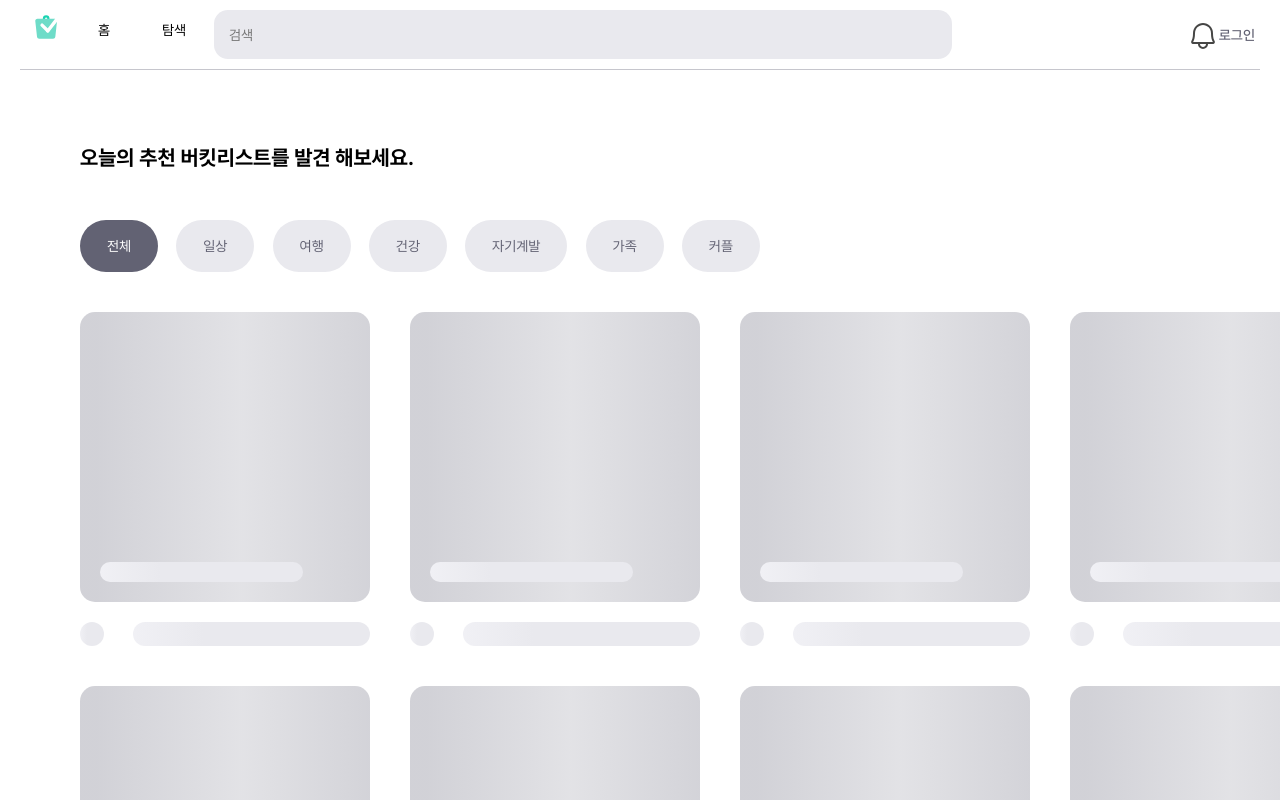
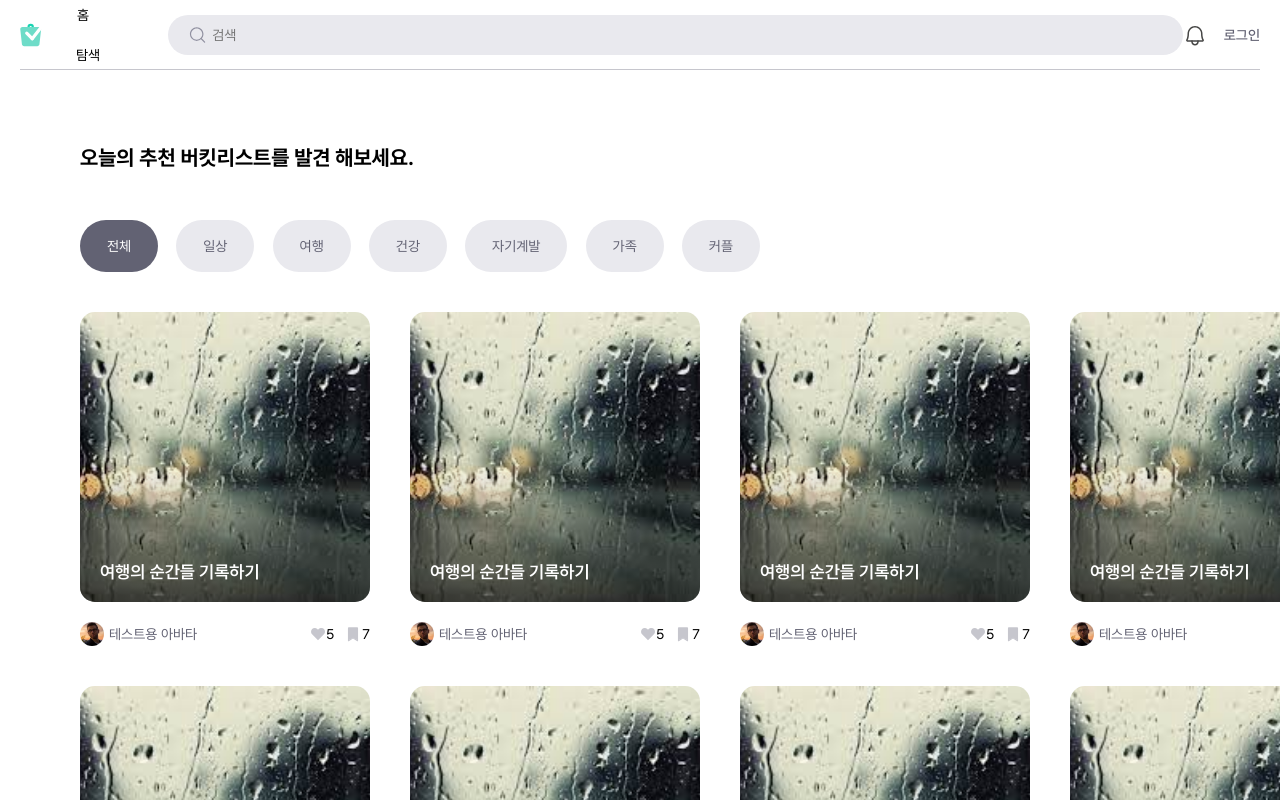
Before and after one commit to neptune588/Picket-FE-deploy-, a React (Vite) app: page /search in a window 1280 px wide. Shown: the top 800 px of the page. Built offline with nearby package versions, Linux system fonts and the light colour scheme.

Commit message:
feat:#17 검색 모달 레이아웃 완성

```diff
--- a/src/components/NavBar/index.jsx
+++ b/src/components/NavBar/index.jsx
@@ -4,39 +4,44 @@ import { useNavigate } from "react-router-dom";
 import { useSelector, useDispatch } from "react-redux";
 import { setBoolean } from "@/store/searchModalSlice";
 
+import ThumnailCard from "@/components/ThumnailCard";
+
 import {
   NavBarWrapper,
   SymbolIcon,
   NavStyle,
+  NavLinkBox,
+  SearchBarBox,
+  SearchIcon,
   SearchBar,
+  CloseButton,
+  CloseCrossIcon,
   AlarmBox,
   AlarmIcon,
   Profile,
   Dropdown,
   LoginNotice,
-  SearchWrraper,
+  SubTitle,
+  NavTagBox,
+  NavTag,
+  ThumnailCardBox,
+  SearchModalWrraper,
   SearchModal,
 } from "@/components/NavBar/style";
 
 export default function NavBar() {
-  const nav = useNavigate();
+  const navigate = useNavigate();
   const dispatch = useDispatch();
+
   const currentModalState = useSelector((state) => {
     return state.searchModal.currentModalState;
   });
 
   const [dropdownOpen, setDropdownOpen] = useState(false);
   const [userNickName, setUserNickName] = useState(null);
-  //const [searchModalOpen, setSearchModalOpen] = useState(false);
 
-  const OnClickAlarm = () => {
-    nav(`/alarm`);
-  };
   const OnClickDropdown = () => {
     setDropdownOpen(!dropdownOpen);
-  };
-  const OnClickMypage = () => {
-    nav(`/profile`);
   };
 
   const loginCheck = () => {
@@ -65,22 +70,48 @@ export default function NavBar() {
     <>
       <NavBarWrapper>
         <SymbolIcon />
-        <NavStyle to="/">홈</NavStyle>
-        <NavStyle to="/search">탐색</NavStyle>
-        <SearchBar
-          placeholder="검색"
-          onClick={() => {
-            dispatch(setBoolean());
-          }}
-        />
+        <NavLinkBox>
+          <NavStyle to="/" $width={"50px"}>
+            홈
+          </NavStyle>
+          <NavStyle to="/search" $width={"60px"}>
+            탐색
+          </NavStyle>
+        </NavLinkBox>
+        <SearchBarBox>
+          <SearchBar
+            placeholder="검색"
+            onClick={() => {
+              dispatch(setBoolean());
+            }}
+          />{" "}
+          <SearchIcon />
+          {currentModalState && (
+            <CloseButton>
+              <CloseCrossIcon />
+            </CloseButton>
+          )}
+        </SearchBarBox>
         <AlarmBox>
-          <AlarmIcon onClick={OnClickAlarm} />
+          <AlarmIcon
+            onClick={() => {
+              navigate("/alarm");
+            }}
+            $width={"24px"}
+            $height={"24px"}
+          />
           {userNickName ? (
             <Profile onClick={OnClickDropdown}>
               {userNickName}
               {dropdownOpen && (
                 <Dropdown>
-                  <li onClick={OnClickMypage}>내 프로필</li>
+                  <li
+                    onClick={() => {
+                      navigate("/profile");
+                    }}
+                  >
+                    내 프로필
+                  </li>
                   <li>프로필 편집</li>
                   <li onClick={handleSignOut}>로그아웃</li>
                 </Dropdown>
@@ -89,7 +120,7 @@ export default function NavBar() {
           ) : (
             <LoginNotice
               onClick={() => {
-                nav("/auth/signin");
+                navigate("/auth/signin");
               }}
             >
               로그인
@@ -98,9 +129,25 @@ export default function NavBar() {
         </AlarmBox>
       </NavBarWrapper>
       {currentModalState && (
-        <SearchWrraper>
-          <SearchModal></SearchModal>
-        </SearchWrraper>
+        <SearchModalWrraper>
+          <SearchModal>
+            <SubTitle>추천 버킷 리스트</SubTitle>
+            <NavTagBox>
+              <NavTag>유튜브 시작하기</NavTag>
+              <NavTag>타투하기</NavTag>
+              <NavTag>미라클 모닝</NavTag>
+              <NavTag>공모전 나가기</NavTag>
+              <NavTag>커플링 맞추기</NavTag>
+            </NavTagBox>
+            <SubTitle>최근 본 버킷 리스트</SubTitle>
+            <ThumnailCardBox>
+              <ThumnailCard width={"230px"} height={"230px"}></ThumnailCard>
+              <ThumnailCard width={"230px"} height={"230px"}></ThumnailCard>
+              <ThumnailCard width={"230px"} height={"230px"}></ThumnailCard>
+              <ThumnailCard width={"230px"} height={"230px"}></ThumnailCard>
+            </ThumnailCardBox>
+          </SearchModal>
+        </SearchModalWrraper>
       )}
     </>
   );
--- a/src/components/NavBar/style.js
+++ b/src/components/NavBar/style.js
@@ -3,12 +3,14 @@ import { Link } from "react-router-dom";
 import styled from "styled-components";
 import Alarm from "@/assets/icons/alarm.svg?react";
 import Symbol from "@/assets/icons/symbol.svg?react";
+import Search from "@/assets/icons/search.svg?react";
+import Cross from "@/assets/icons/cross.svg?react";
 
 const NavBarWrapper = styled.div`
+  display: flex;
+  align-items: center;
   height: 70px;
   margin: 0px 20px;
-  padding: 5px;
-  display: flex;
   border-bottom: solid 1px
     ${({ theme: { colors } }) => {
       return colors.gray["40"];
@@ -16,43 +18,65 @@ const NavBarWrapper = styled.div`
 `;
 
 const SymbolIcon = styled(Symbol)`
-  margin: 10px;
+  margin-right: 15px;
 `;
 
+const NavLinkBox = styled.div`
+  a {
+    margin-right: 5px;
+    &:last-child {
+      margin-right: 0;
+    }
+  }
+`;
 const NavStyle = styled(Link)`
-  width: 60px;
+  display: inline-block;
+  width: ${({ $width }) => {
+    return $width;
+  }};
   height: 40px;
-  margin: 5px;
-  display: grid;
-  place-content: center;
   text-align: center;
+  line-height: 40px;
   font-size: ${({ theme: { typo } }) => {
     return typo.size.md;
   }};
   outline: none;
-  border-radius: 2em;
+  border-radius: 30px;
   cursor: pointer;
   &:hover {
-    background: ${({ theme: { colors } }) => {
+    background-color: ${({ theme: { colors } }) => {
       return colors.gray["80"];
     }};
     color: white;
   }
-  &.active {
-    background: ${({ theme: { colors } }) => {
+  &:active {
+    background-color: ${({ theme: { colors } }) => {
       return colors.gray["80"];
     }};
     color: white;
   }
 `;
 
+const SearchBarBox = styled.div`
+  width: 1060px;
+  position: relative;
+  margin: 0 auto;
+`;
+
+const SearchIcon = styled(Search)`
+  position: absolute;
+  top: 10px;
+  left: 20px;
+  width: 20px;
+  height: 20px;
+`;
+
 const SearchBar = styled.input`
-  width: 60%;
-  hegiht: 56px;
-  justify-content: center;
-  margin: 5px;
-  padding: 1px;
-  background: ${({ theme: { colors } }) => {
+  display: block;
+  width: 100%;
+  height: 40px;
+  padding: 10px 10px 10px 30px;
+  background-color: ${({ theme: { colors } }) => {
     return colors.gray["20"];
   }};
   color: ${({ theme: { colors } }) => {
@@ -64,16 +88,47 @@ const SearchBar = styled.input`
   }};
   outline: none;
   border: none;
-  border-radius: 1em;
+  border-radius: 30px;
 `;
 
+const CloseButton = styled.div`
+  position: absolute;
+  top: 10px;
+  right: 20px;
+  width: 20px;
+  height: 20px;
+  background-color: ${({ theme: { colors } }) => {
+    return colors.gray["80"];
+  }};
+  border-radius: 50%;
+  cursor: pointer;
+  user-select: none;
+`;
+
+const CloseCrossIcon = styled(Cross)`
+  position: absolute;
+  display: inline-block;
+  width: 10px;
+  height: 10px;
+  top: 50%;
+  left: 51%;
+  transform: translate(-50%, -50%);
+`;
 const AlarmBox = styled.div`
+  display: flex;
+  justify-content: space-between;
+  width: 80px;
   margin-left: auto;
-  display: flex;
   align-items: center;
   user-select: none;
 `;
 const AlarmIcon = styled(Alarm)`
+  width: ${({ $width }) => {
+    return $width;
+  }};
+  height: ${({ $height }) => {
+    return $height;
+  }};
   cursor: pointer;
 `;
 
@@ -116,17 +171,20 @@ const LoginNotice = styled.p`
   user-select: none;
 `;
 
-const SearchWrraper = styled.div`
+const SearchModalWrraper = styled.div`
   position: fixed;
   width: 100%;
   height: 100vh;
   background-color: ${({ theme: { colors } }) => {
-    return colors.gray["80"];
+    return colors.gray["40"];
   }};
+  z-index: 9999;
 `;
 
 const SearchModal = styled.div`
-  padding: 45px 40px 40px;
+  width: 1060px;
+  margin: 0 auto;
+  padding: 0 40px 40px;
   background-color: ${({ theme: { colors } }) => {
     return colors.white;
   }};
@@ -134,16 +192,60 @@ const SearchModal = styled.div`
   border-bottom-right-radius: 20px;
 `;
 
+const SubTitle = styled.h2`
+  font-size: ${({ theme: { typo } }) => {
+    return typo.size.lg;
+  }};
+  font-weight: ${({ theme: { typo } }) => {
+    return typo.weight.bold;
+  }};
+  padding: 45px 0 20px;
+`;
+
+const NavTagBox = styled.div`
+  display: flex;
+  > div {
+    margin-right: 15px;
+    &:last-child {
+      margin-right: 0;
+    }
+  }
+`;
+
+const NavTag = styled.div`
+  padding: 20px 25px;
+  color: ${({ theme: { colors } }) => {
+    return colors.gray["60"];
+  }};
+  background-color: ${({ theme: { colors } }) => {
+    return colors.gray["0"];
+  }};
+  border-radius: 30px;
+`;
+
+const ThumnailCardBox = styled.div`
+  display: flex;
+  justify-content: space-between;
+`;
 export {
   NavBarWrapper,
   SymbolIcon,
+  NavLinkBox,
   NavStyle,
+  SearchBarBox,
+  SearchIcon,
   SearchBar,
+  CloseButton,
+  CloseCrossIcon,
   AlarmBox,
   AlarmIcon,
   Profile,
   Dropdown,
   LoginNotice,
-  SearchWrraper,
+  SubTitle,
+  NavTagBox,
+  NavTag,
+  ThumnailCardBox,
+  SearchModalWrraper,
   SearchModal,
 };
--- a/src/components/ThumnailCard/index.jsx
+++ b/src/components/ThumnailCard/index.jsx
@@ -12,13 +12,13 @@ import {
   ButtonBox,
 } from "@/components/ThumnailCard/style";
 
-export default function ThumnailCard() {
+export default function ThumnailCard({ width, height }) {
   const [heartClicked, setHeartClicked] = useState(false);
   const [scrapClicked, setScrapClicked] = useState(false);
 
   return (
-    <Container>
-      <ThumnailImgBox>
+    <Container $width={width}>
+      <ThumnailImgBox $height={height}>
         <ThumnailImg thumnailSrc={"/images/test_thumnail.jpg"} />
         <h2>여행의 순간들 기록하기</h2>
       </ThumnailImgBox>
--- a/src/components/ThumnailCard/style.js
+++ b/src/components/ThumnailCard/style.js
@@ -1,14 +1,17 @@
 import styled from "styled-components";
 
 const Container = styled.div`
-  width: 290px;
-  margin-top: 40px;
+  width: ${({ $width }) => {
+    return $width;
+  }};
   user-select: none;
 `;
 
 const ThumnailImgBox = styled.div`
   position: relative;
-  height: 290px;
+  height: ${({ $height }) => {
+    return $height;
+  }};
   overflow: hidden;
   border-radius: 15px;
   > h2 {
--- a/src/components/ThumnailCardSkeleton/index.jsx
+++ b/src/components/ThumnailCardSkeleton/index.jsx
@@ -7,11 +7,11 @@ import {
   ButtonSkeleton,
 } from "@/components/ThumnailCardSkeleton/style";
 
-export default function ThumnailCardSkeleton() {
+export default function ThumnailCardSkeleton({ width, height }) {
   return (
-    <Container>
-      <CardSkeleton>
-        <SkeletonAnimater />
+    <Container $width={width}>
+      <CardSkeleton $height={height}>
+        <SkeletonAnimater $height={height} />
       </CardSkeleton>
       <ProfileWrapper>
         <AvatarSkeleton />
--- a/src/components/ThumnailCardSkeleton/style.js
+++ b/src/components/ThumnailCardSkeleton/style.js
@@ -1,7 +1,9 @@
 import styled, { keyframes } from "styled-components";
 
 const Container = styled.div`
-  width: 290px;
+  width: ${({ $width }) => {
+    return $width;
+  }};
   user-select: none;
 `;
 
@@ -16,7 +18,9 @@ const Animation = keyframes`
 
 const SkeletonAnimater = styled.div`
   width: 100%;
-  height: 290px;
+  height: ${({ $height }) => {
+    return $height;
+  }};
   border-radius: 15px;
   background: linear-gradient(
     90deg,
@@ -30,8 +34,9 @@ const SkeletonAnimater = styled.div`
 
 const CardSkeleton = styled.div`
   position: relative;
-  height: 290px;
-  margin-top: 40px;
+  height: ${({ $height }) => {
+    return $height;
+  }};
   &::after {
     content: "";
     display: block;
--- a/src/pages/AuthPageLayOut.jsx
+++ b/src/pages/AuthPageLayOut.jsx
@@ -7,7 +7,7 @@ import NavBar from "@/components/NavBar";
 const CenterdContaier = styled.div`
   display: flex;
   width: 400px;
-  height: 90vh;
+  height: calc(100vh - 70px);
   flex-direction: column;
   justify-content: center;
   align-items: center;
--- a/src/pages/Browse/index.jsx
+++ b/src/pages/Browse/index.jsx
@@ -1,20 +1,43 @@
-import { useState } from "react";
+import { useEffect, useState } from "react";
 
 import Categories from "@/components/Categories/Categories";
-//import ThumnailCard from "@/components/ThumnailCard";
+import ThumnailCard from "@/components/ThumnailCard";
 import ThumnailCardSkeleton from "@/components/ThumnailCardSkeleton";
 
 import { Container, SubTitle } from "@/pages/Browse/style";
 
 export default function Browse() {
   const [temp, setTemp] = useState(Array.from({ length: 12 }));
+  const [tempLoading, setTempLoading] = useState(true);
+
+  useEffect(() => {
+    setTimeout(() => {
+      setTempLoading(false);
+    }, 1000);
+  }, []);
   return (
     <>
       <SubTitle>오늘의 추천 버킷리스트를 발견 해보세요.</SubTitle>
       <Categories />
       <Container>
         {temp.map((idx) => {
-          return <ThumnailCardSkeleton key={idx} />;
+          if (tempLoading) {
+            return (
+              <ThumnailCardSkeleton
+                key={idx}
+                width={"290px"}
+                height={"290px"}
+              />
+            );
+          } else {
+            return (
+              <ThumnailCard
+                key={`${idx}test`}
+                width={"290px"}
+                height={"290px"}
+              />
+            );
+          }
         })}
       </Container>
     </>
--- a/src/pages/Browse/style.js
+++ b/src/pages/Browse/style.js
@@ -2,6 +2,9 @@ import styled from "styled-components";
 
 const Container = styled.div`
   display: flex;
+  > div {
+    margin-top: 40px;
+  }
   flex-wrap: wrap;
   justify-content: space-between;
 `;
--- a/src/routes/router.jsx
+++ b/src/routes/router.jsx
@@ -7,6 +7,7 @@ import OnlyTest from "@/pages/OnlyTest/OnlyTest";
 import SignUp from "@/pages/SignUp";
 import SignIn from "@/pages/SignIn";
 import RegisterSuccess from "@/pages/RegisterSuccess/RegisterSuccess";
+import SiteLoading from "@/components/SiteLoading/SiteLoading";
 import TestMain from "../pages/TestMain/TestMain";
 import TestAlarm from "../pages/TestAlarm/TestAlarm";
 import TestMyProfile from "../pages/TestProfile/TestProfile";
@@ -67,6 +68,10 @@ const router = createBrowserRouter([
       },
     ],
   },
+  {
+    path: "/loading",
+    element: <SiteLoading />,
+  },
 ]);
 
 export default router;
```
Also changed, not shown: src/assets/icons/cross.svg (added), src/assets/icons/search.svg (added).
